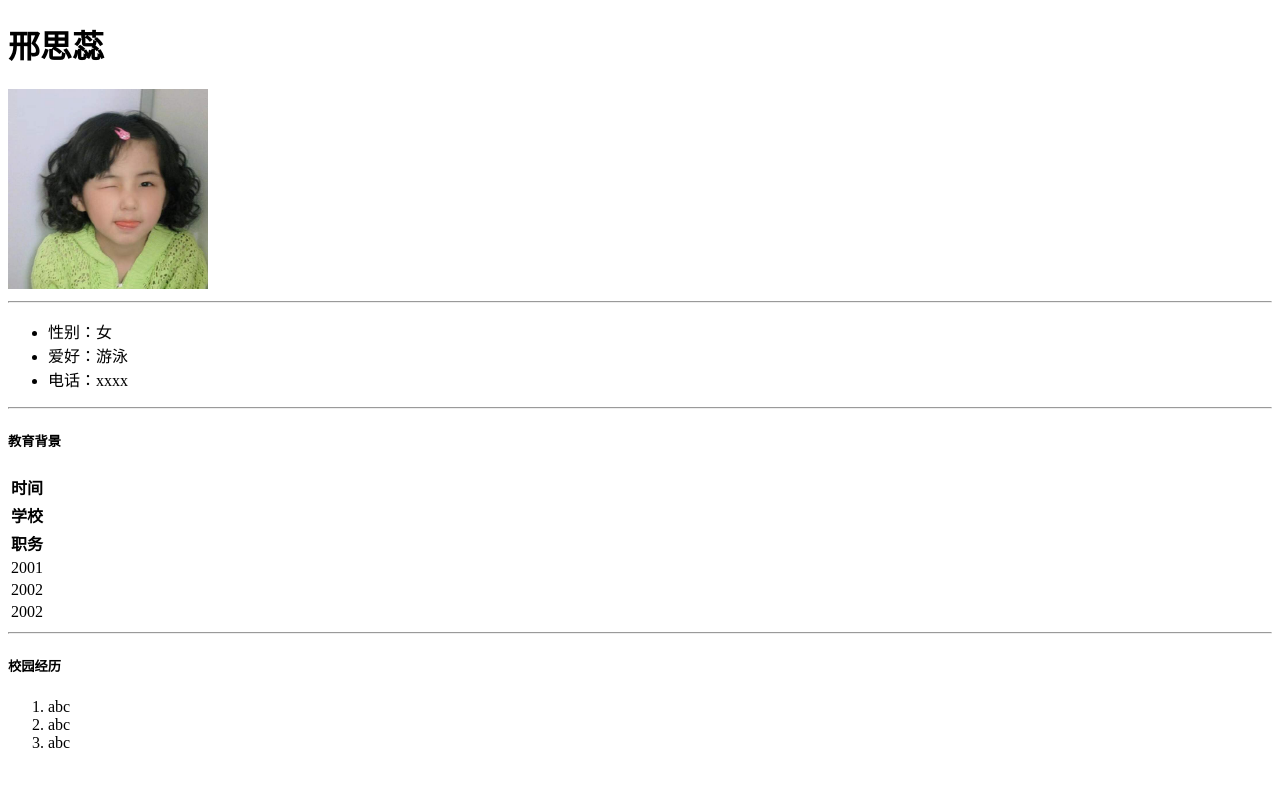
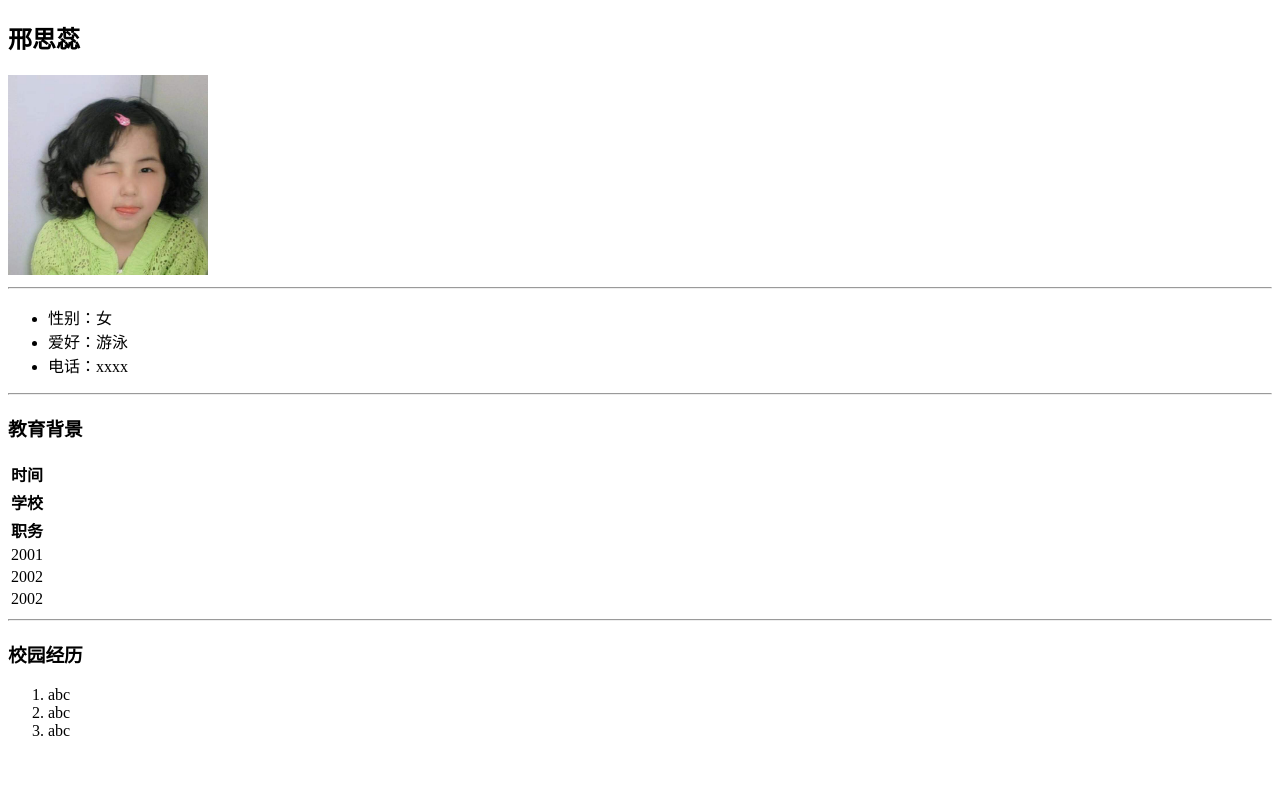
Before and after one commit to pinko0/pinko0.github.io, a plain HTML site: page a.html in a window 1280 px wide. Drawn offline with Linux system fonts and the light colour scheme.

Commit message:
Update a.html

```diff
--- a/a.html
+++ b/a.html
@@ -7,7 +7,7 @@
     <title>Document</title>
 </head>
 <body>
-    <h1>邢思蕊</h1>
+    <h2>邢思蕊</h2>
     <img src="img/pho.jpg" alt=none width ="200px">
     <hr>
     <ul>
@@ -17,9 +17,12 @@
 
     </ul>
     <hr>
-    <h5>教育背景</h5>
+    <h3>教育背景</h3>
     <table>
-       <tr><th>时间</th></tr>    <tr><th>学校</th></tr>    <tr><th>职务</th></tr>
+       <tr><th>时间</th></tr>
+       <tr><th>学校</th></tr>
+       <tr><th>职务</th></tr>
+
        <tr><td>2001</td></tr>    <tr><td>2002</td></tr>    <tr><td>2002</td></tr>
 
 
@@ -27,7 +30,7 @@
 
     </table>
     <hr>
-    <h5>校园经历</h5>
+    <h3>校园经历</h3>
     <ol>
         <li>abc</li>
         <li>abc</li>
```
